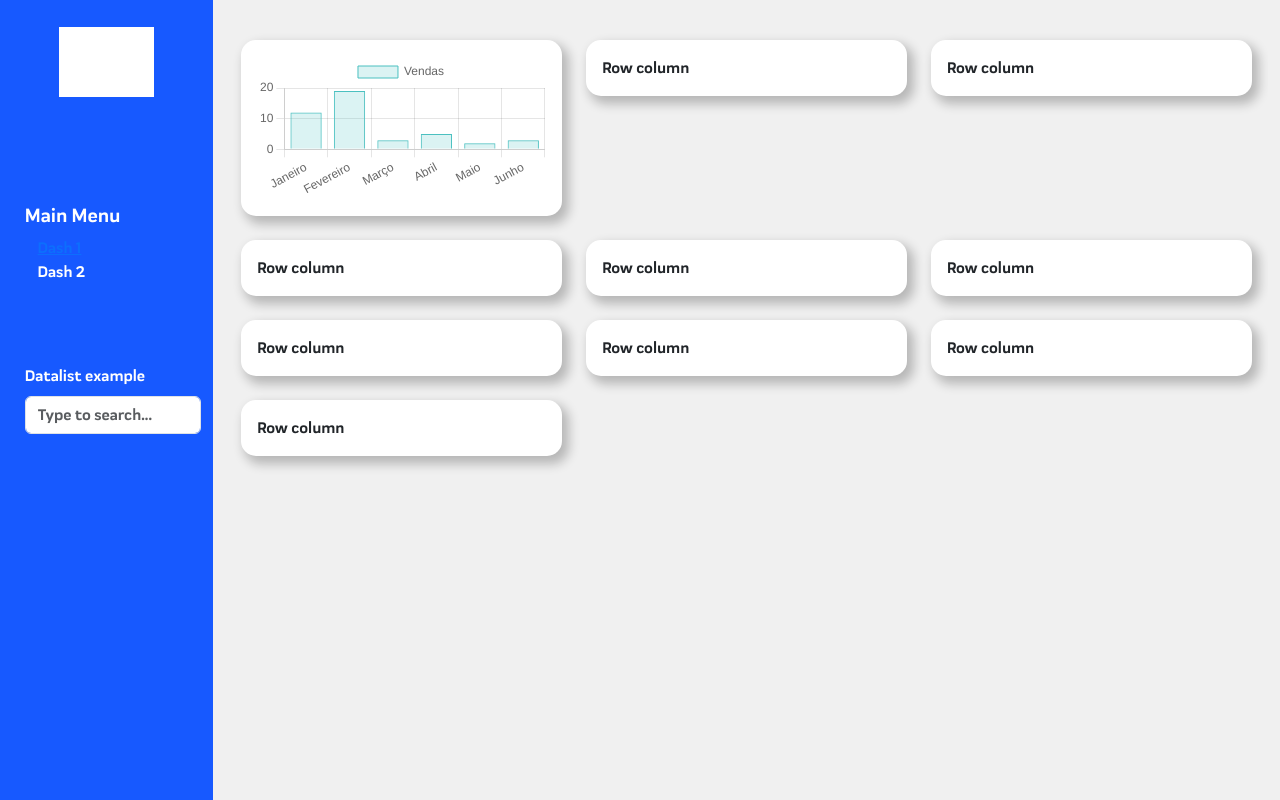
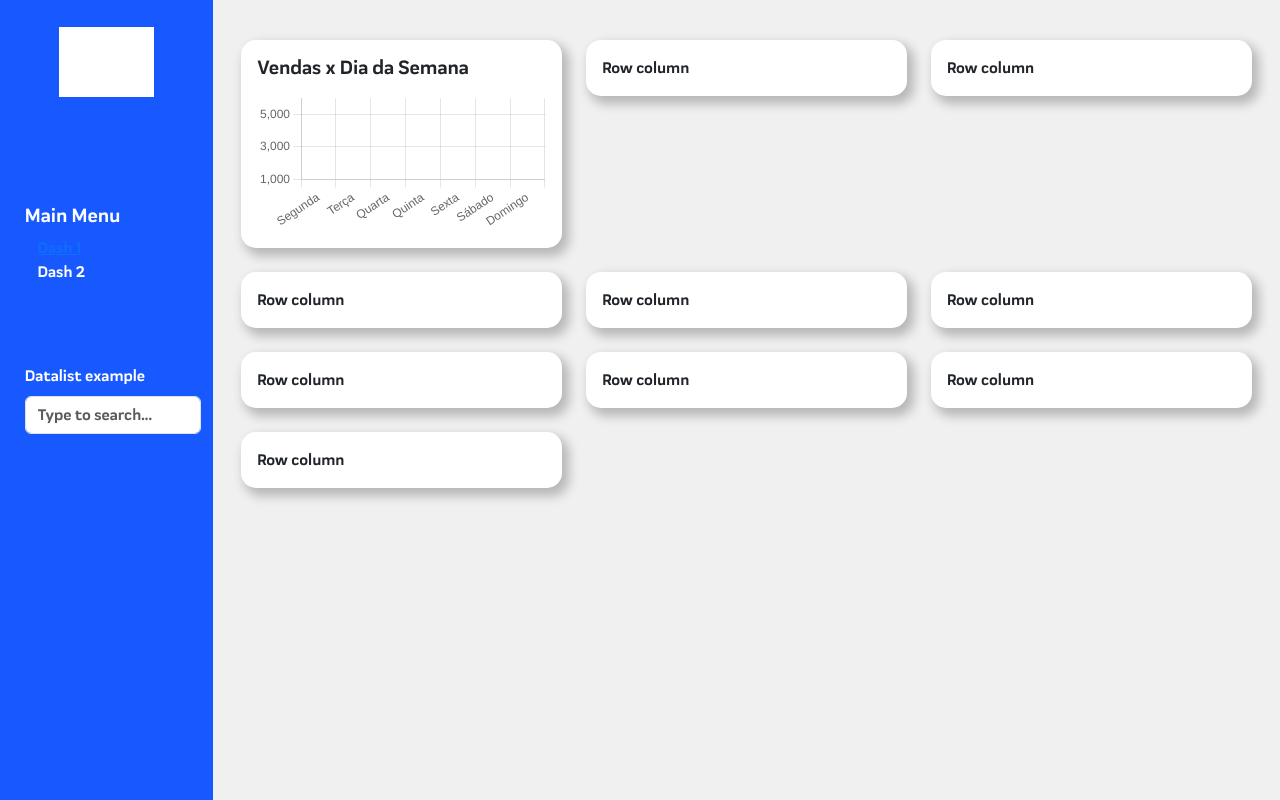
Before and after one commit to DeborAguiar/dashboard_daki, a React (Create React App) app: page / in a window 1280 px wide. Built offline with nearby package versions, Linux system fonts and the light colour scheme; no server answers; grey boxes are pictures that could not be loaded.

Commit message:
first chart

```diff
--- a/src/components/firstTab/index.js
+++ b/src/components/firstTab/index.js
@@ -6,27 +6,45 @@ import { Bar } from 'react-chartjs-2';
 
 function FirstTab() {
 
-    /* (IMPRESSIONS, CLICKS) , (GMV_USD, SALES_USD), (ORDERS, DAY_OF_WEEK) */
+    /* (IMPRESSIONS, CLICKS) , (GMV_USD, SALES_USD),  */
 
-    const [dataC, setDataC] = useState({
-        labels: ['Janeiro', 'Fevereiro', 'Março', 'Abril', 'Maio', 'Junho'],
+    const [data, setData] = useState([])
+    const [charts, setCharts] = useState({
+        /* (ORDERS, DAY_OF_WEEK) */
+        weekSales: {
+            labels: ['Segunda', 'Terça', 'Quarta', 'Quinta', 'Sexta', 'Sábado', 'Domingo'],
             datasets: [
                 {
-                label: 'Vendas',
-                data: [12, 19, 3, 5, 2, 3],
+                    data: [],
                     backgroundColor: 'rgba(75, 192, 192, 0.2)',
                     borderColor: 'rgba(75, 192, 192, 1)',
                     borderWidth: 1,
                 },
             ],
+        },
+        /* MALE_ORDERS,FEMALE_ORDERS */
+        genderComp: {
+            labels: ['Homens', 'Mulheres'],
+            datasets: [
+                {
+                    data: [],
+                    backgroundColor: 'rgba(75, 192, 192, 0.2)',
+                    borderColor: 'rgba(75, 192, 192, 1)',
+                    borderWidth: 1,
+                },
+            ],
+        }
     })
-    const [data, setData] = useState([])
 
     useEffect(() => {
         fetchCSVData();
-    }, [data])
+    }, [])
 
-    async function fetchCSVData() {
+    useEffect(() => {
+        organizeData();
+    }, [data]);
+
+    const fetchCSVData = async () => {
         try {
             const response = await axios.get(file);
             const csvData = response.data;
@@ -38,8 +56,6 @@ function FirstTab() {
             });
         } catch (error) {
             console.error('Erro ao buscar o arquivo CSV:', error);
-        } finally {
-            organizeData()
         }
     };
 
@@ -55,27 +71,45 @@ function FirstTab() {
         };
         for (let reg of data) {
             if (days[reg.DAY_OF_WEEK]) {
-                days[reg.DAY_OF_WEEK]++
+                days[reg.DAY_OF_WEEK] += parseInt(reg.ORDERS) || 0
             }
         }
+
+        setCharts((prevCharts) => ({
+            ...prevCharts,
+            weekSales: {
+                ...prevCharts.weekSales,
+                datasets: [
+                    {
+                        ...prevCharts.weekSales.datasets[0],
+                        data: Object.values(days)
+                    },
+                ],
+            },
+        }));
     }
 
     return (
         <div className="carousel-item active h-100">
-            <div className="row row-cols-2 row-cols-lg-3 g-4 p-3">
+            <div className="row row-cols-1 row-cols-lg-3 g-4 p-3">
                 <div className="col">
                     <div className="p-3 charts">
-                        <Bar options={{
-                            title: {
-                                display: true,
-                                text: 'Average Rainfall per month',
-                                fontSize: 40
+                        <h5>Vendas x Dia da Semana</h5>
+                        <Bar
+                            options={{
+                                scales: {
+                                    y: {
+                                        min: 1000,
+                                        max: 6000,
                                     },
+                                },
+                                plugins:{
                                     legend: {
-                                display: true,
-                                position: 'right'
+                                        display: false
+                                    },
                                 }
-                        }} data={dataC} />
+                            }}
+                            data={charts.weekSales} />
                     </div>
                 </div>
                 <div className="col">
```
Lines whose indentation alone changed are shown as unchanged.
